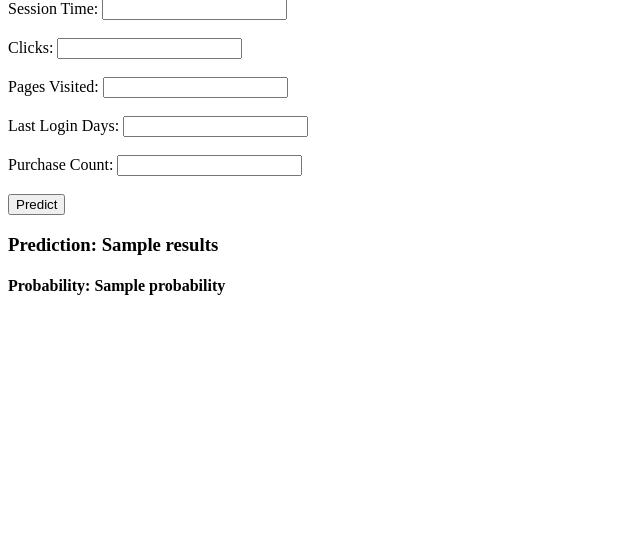
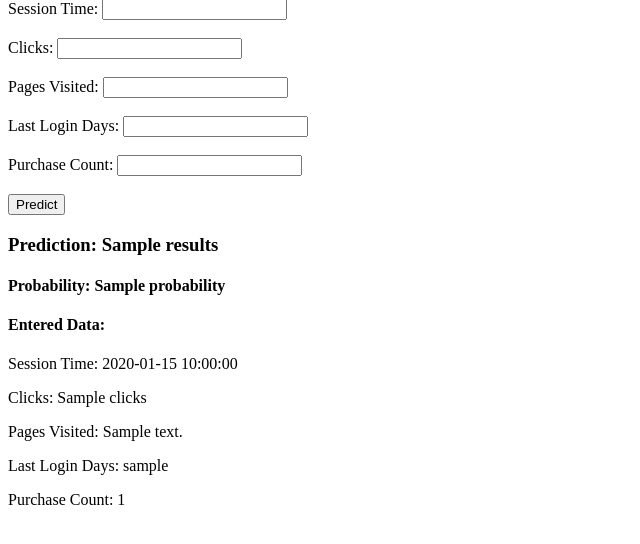
Before and after one commit to Sweshank-2511/churn_prediction_rate, a Flask app: template templates/home.html in a window 1280 px wide. Shown: the part 68-612 px from the top of the page, without its empty margins (0-640 px from the left). Run offline with Flask 3, Linux system fonts and the light colour scheme; the template is opened without the code that fills it: most values are stand-ins (such as "Sample title", 1, 10 or a date in 2020).

Commit message:
fixed UI showing entered values

```diff
--- a/application.py
+++ b/application.py
@@ -36,7 +36,12 @@ def predict():
             return render_template(
                 'home.html',
                 results=result,
-                probability=round(float(prob[0]), 2)
+                probability=round(float(prob[0]),2),
+                session_time= request.form.get("session_time"),
+                clicks=request.form.get("clicks"),
+                pages_visited=request.form.get("pages_visited"),
+                last_login_days=request.form.get("last_login_days"),
+                purchase_count=request.form.get("purchase_count")
             )
 
         except Exception as e:
--- a/templates/home.html
+++ b/templates/home.html
@@ -1,28 +1,34 @@
-<!DOCTYPE html>
+<!doctype html>
 <html>
   <head>
     <title>Prediction</title>
   </head>
   <body>
-
     <h2>Enter User Details</h2>
 
     <form action="/predict" method="post">
+      Session Time:
+      <input type="number" name="session_time" step="any" /><br /><br />
+      Clicks: <input type="number" name="clicks" step="any" /><br /><br />
+      Pages Visited:
+      <input type="number" name="pages_visited" step="any" /><br /><br />
+      Last Login Days:
+      <input type="number" name="last_login_days" step="any" /><br /><br />
+      Purchase Count:
+      <input type="number" name="purchase_count" step="any" /><br /><br />
 
-    Session Time: <input type="number" name="session_time" step="any"><br><br>
-    Clicks: <input type="number" name="clicks" step="any"><br><br>
-    Pages Visited: <input type="number" name="pages_visited" step="any"><br><br>
-    Last Login Days: <input type="number" name="last_login_days" step="any"><br><br>
-    Purchase Count: <input type="number" name="purchase_count" step="any"><br><br>
-
-    <input type="submit" value="Predict">
-
+      <input type="submit" value="Predict" />
     </form>
 
     {% if results %}
     <h3>Prediction: {{ results }}</h3>
     <h4>Probability: {{ probability }}</h4>
+    <h4>Entered Data:</h4>
+    <p>Session Time: {{ session_time }}</p>
+    <p>Clicks: {{ clicks }}</p>
+    <p>Pages Visited: {{ pages_visited }}</p>
+    <p>Last Login Days: {{ last_login_days }}</p>
+    <p>Purchase Count: {{ purchase_count }}</p>
     {% endif %}
-
   </body>
 </html>
```
Lines whose indentation alone changed are shown as unchanged.
